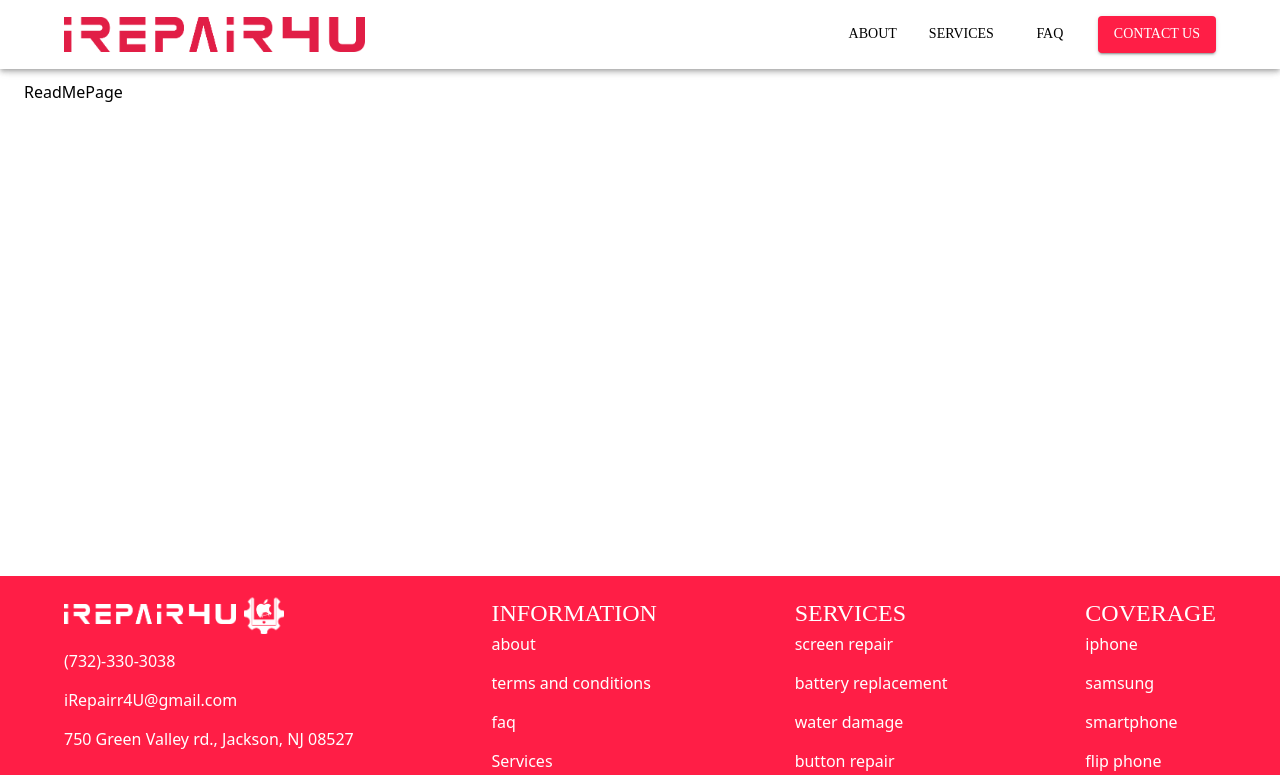
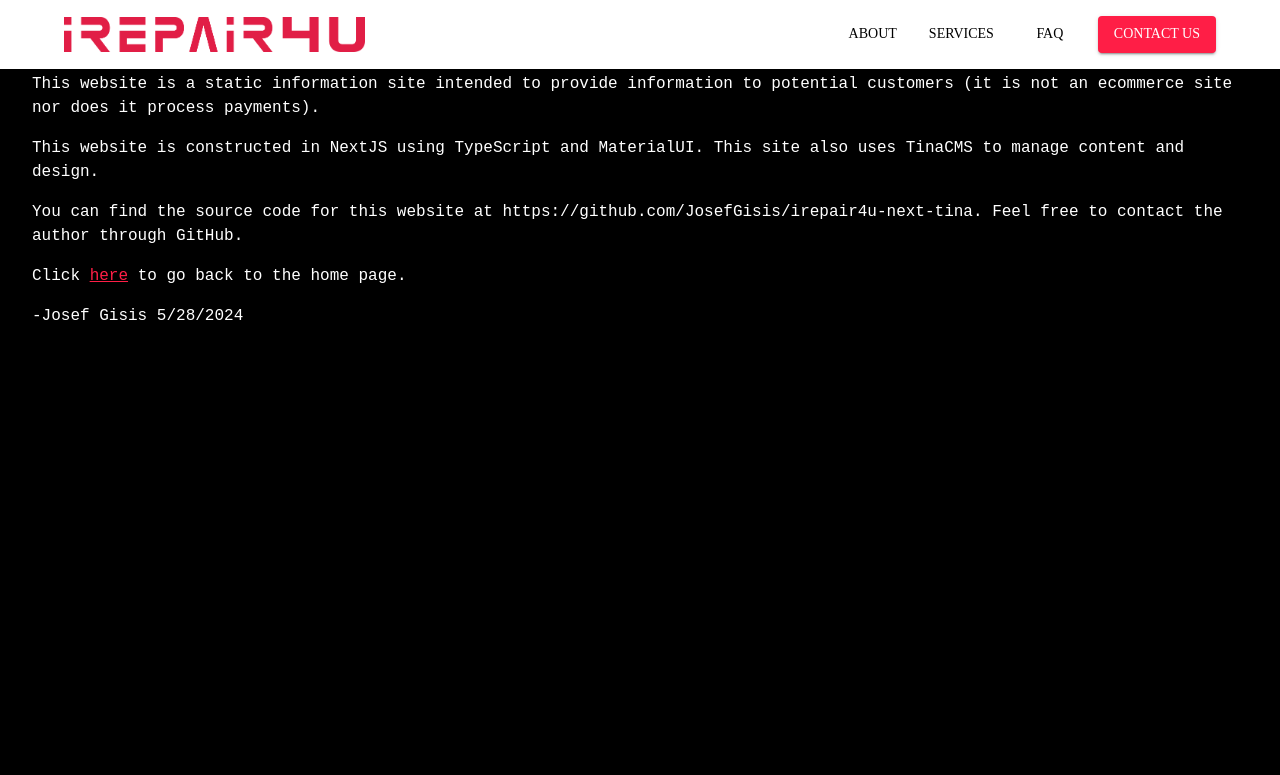
Before and after one commit to JosefGisis/irepair4u-next, a Next.js app: page /README in a window 1280 px wide. Shown: the top 775 px of the page. Built offline with nearby package versions, Linux system fonts and the light colour scheme.

Commit message:
added README page

```diff
--- a/app/README/page.tsx
+++ b/app/README/page.tsx
@@ -1,5 +1,53 @@
 export default function ReadMePage() {
-  return (
-    <div>ReadMePage</div>
-  )
+	return (
+		<div
+			style={{
+				display: "flex",
+				flexDirection: "column",
+				gap: "1rem",
+				fontSize: "1rem",
+				fontFamily: "Courier New, Courier, monospace",
+				color: "#FFFFFF",
+				backgroundColor: "#000000",
+				padding: "2rem",
+				position: "absolute",
+				left: "0",
+				top: "0",
+				width: "100vw",
+				minHeight: "100vh",
+			}}>
+			<p>
+				Hello and welcome to iRepair4U! This is a website for iRepair4u
+				LLC, the one in Lakewood, New Jersey.
+			</p>
+
+			<p>
+				This website is a static information site intended to provide
+				information to potential customers (it is not an ecommerce site
+				nor does it process payments).
+			</p>
+
+			<p>
+				This website is constructed in NextJS using TypeScript and
+				MaterialUI. This site also uses TinaCMS to manage content and
+				design.
+			</p>
+
+			<p>
+				You can find the source code for this website at
+				https://github.com/JosefGisis/irepair4u-next-tina. Feel free to
+				contact the author through GitHub.
+			</p>
+
+			<p>
+				Click{" "}
+				<a style={{ color: "rgb(255, 30, 70)" }} href="/">
+					<span style={{ textDecoration: "underline" }}>here</span>
+				</a>{" "}
+				to go back to the home page.
+			</p>
+
+			<p>-Josef Gisis 5/28/2024</p>
+		</div>
+	)
 }
```
